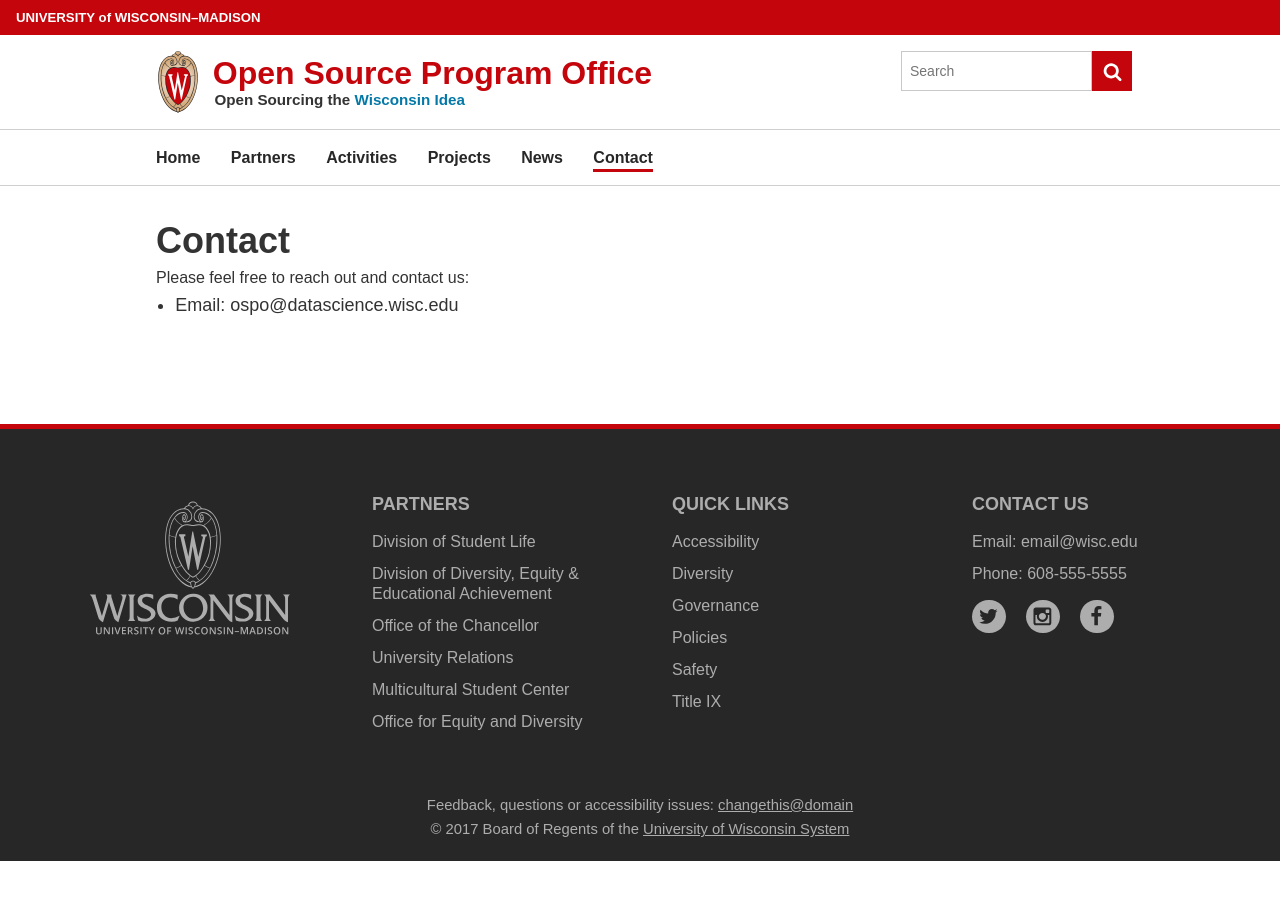
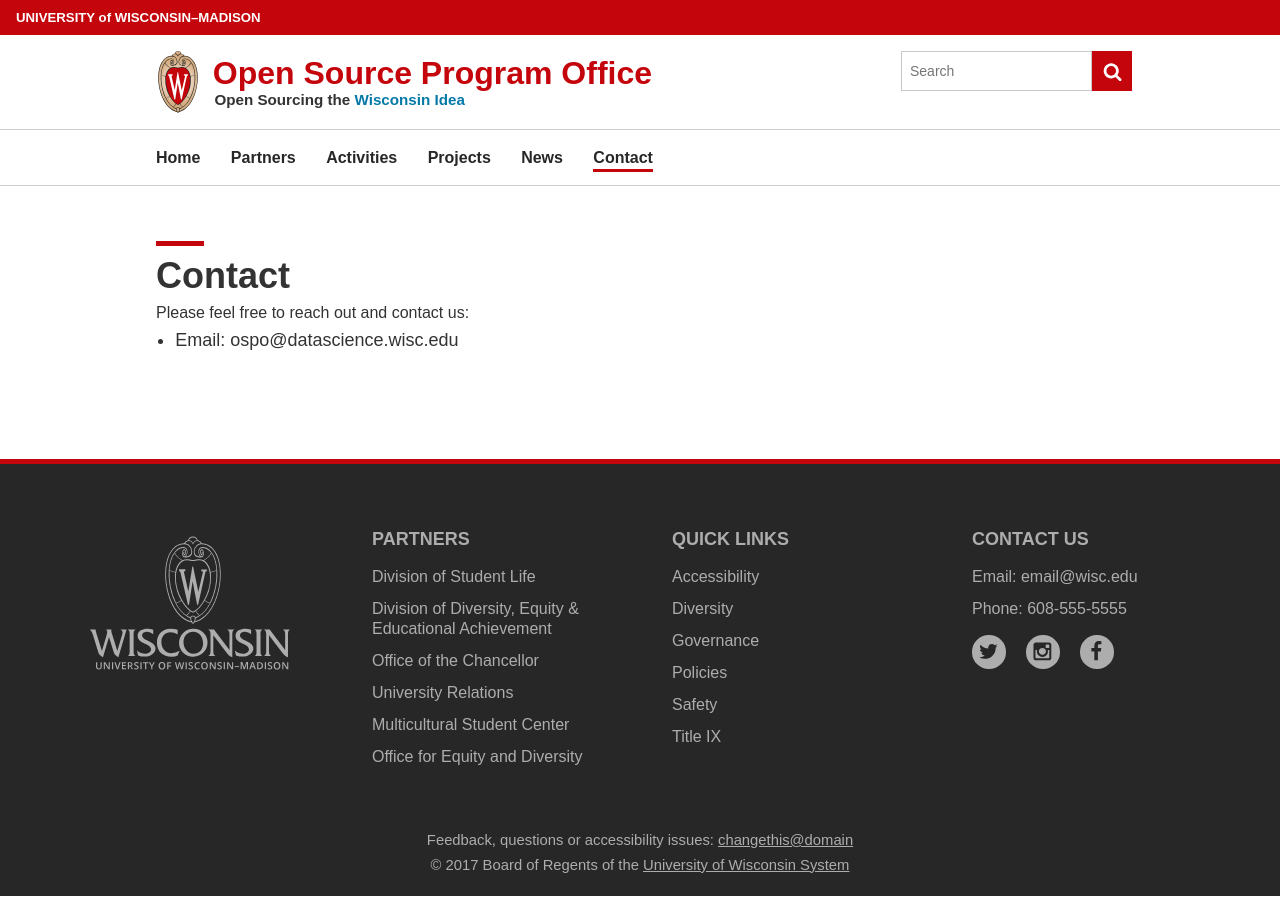
Before and after one commit to UW-Madison-DSI/ospo.wisc.edu-version-1.0, a Jekyll site: the page built from contact.html, in a window 1280 px wide. Built offline with Jekyll 4.4.1, drawn with Linux system fonts in a browser that asks for light colours; some web fonts are replaced.

Commit message:
Update contact.html
added header bar

```diff
--- a/contact.html
+++ b/contact.html
@@ -3,7 +3,7 @@
 layout: default
 ---
 
-<h1>Contact</h1>
+<h1 class="uw-mini-bar">Contact</h1>
 Please feel free to reach out and contact us:
 <ul>
     <li>Email: ospo@datascience.wisc.edu</li>
```
